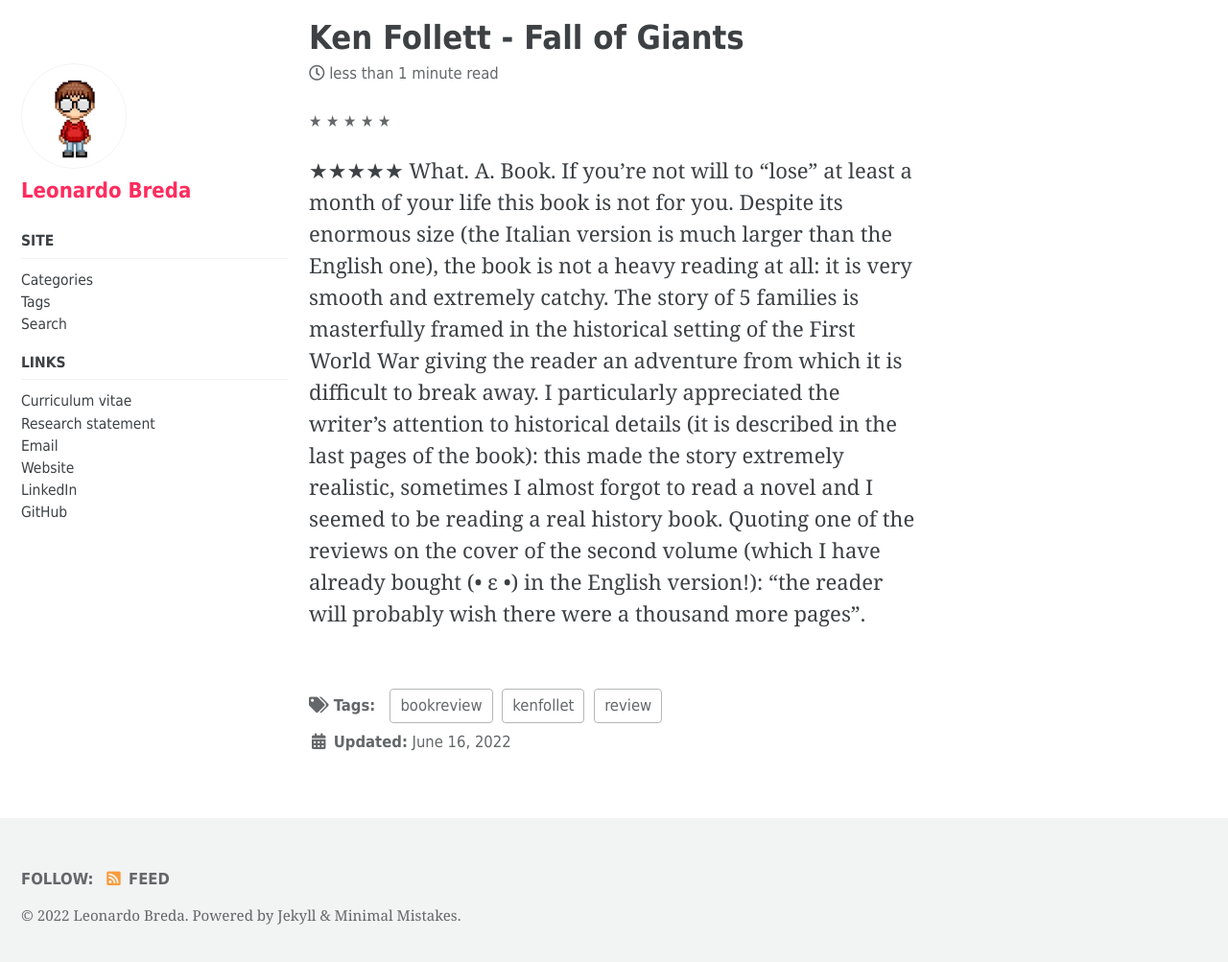
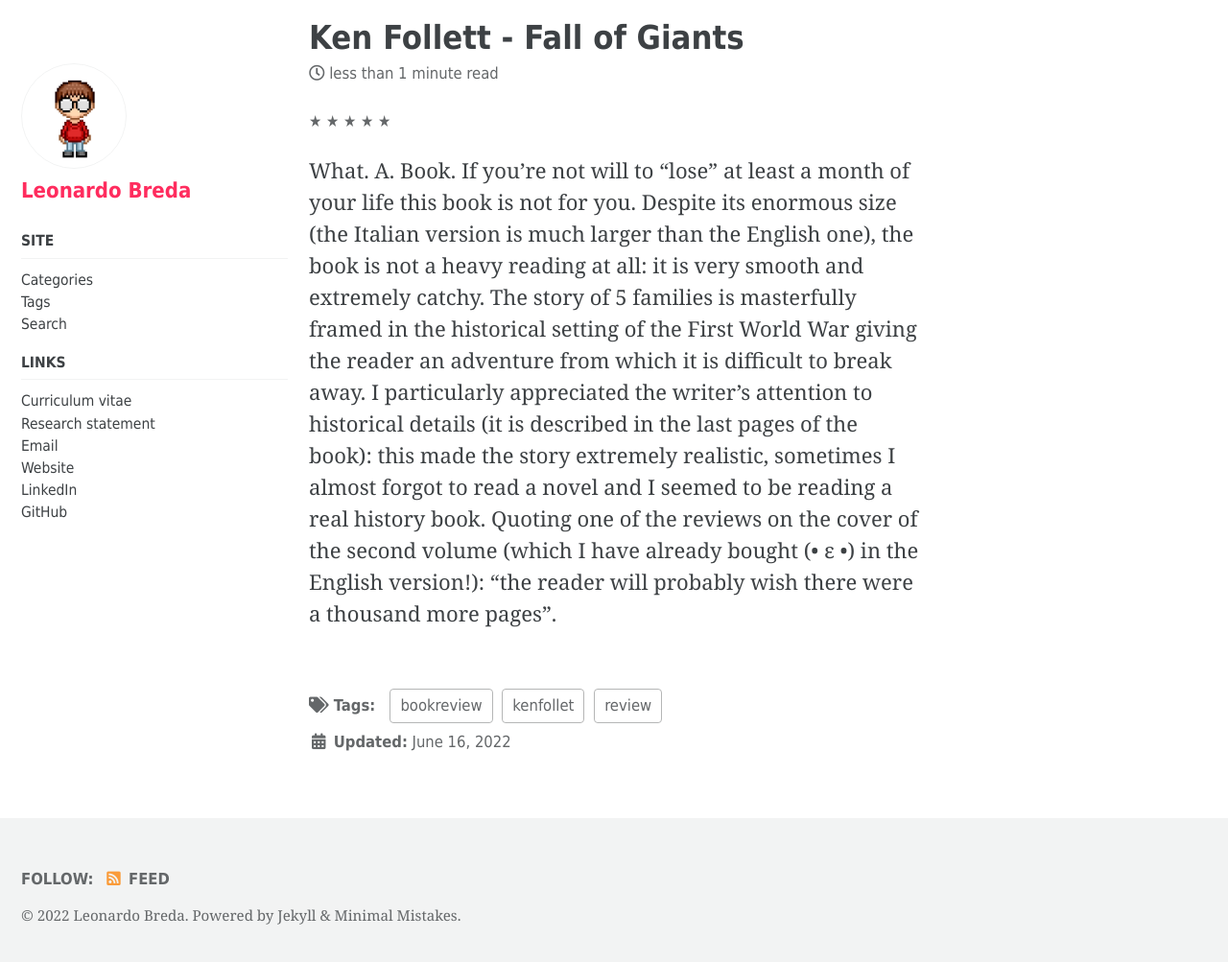
Before and after one commit to leo-breda/leo-breda.github.io, a Jekyll site: the page built from bookrev/_posts/2022-06-16-FallofGiants.md, in a window 1280 px wide and 1010 px high. Shown: the top 1003 px of the window at 96% size. Built offline with Jekyll 4.4.1, drawn with Linux system fonts in a browser that asks for light colours; cached includes are drawn as plain includes.

Commit message:
Update 2022-06-16-FallofGiants.md

```diff
--- a/bookrev/_posts/2022-06-16-FallofGiants.md
+++ b/bookrev/_posts/2022-06-16-FallofGiants.md
@@ -6,6 +6,6 @@
 - kenfollet
 stars: 5
 ---
-★★★★★
-What. A. Book. If you're not will to "lose" at least a month of your life this book is not for you. Despite its enormous size (the Italian version is much larger than the English one), the book is not a heavy reading at all: it is very smooth and extremely catchy. The story of 5 families is masterfully framed in the historical setting of the First World War giving the reader an adventure from which it is difficult to break away. I particularly appreciated the writer’s attention to historical details (it is described in the last pages of the book): this made the story extremely realistic, sometimes I almost forgot to read a novel and I seemed to be reading a real history book.
+What. A. Book.
+If you're not will to "lose" at least a month of your life this book is not for you. Despite its enormous size (the Italian version is much larger than the English one), the book is not a heavy reading at all: it is very smooth and extremely catchy. The story of 5 families is masterfully framed in the historical setting of the First World War giving the reader an adventure from which it is difficult to break away. I particularly appreciated the writer’s attention to historical details (it is described in the last pages of the book): this made the story extremely realistic, sometimes I almost forgot to read a novel and I seemed to be reading a real history book.
 Quoting one of the reviews on the cover of the second volume (which I have already bought (• ε •) in the English version!): "the reader will probably wish there were a thousand more pages".
```
